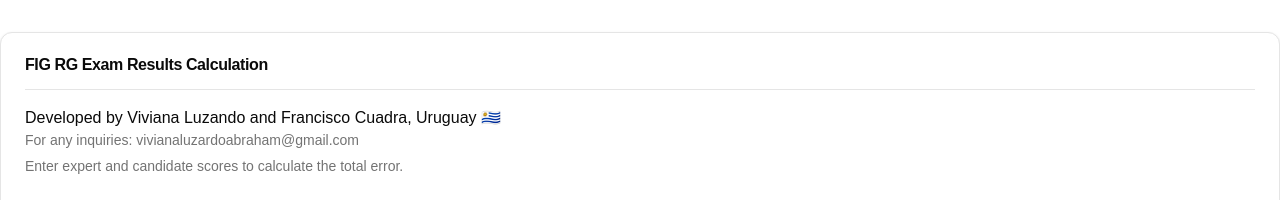
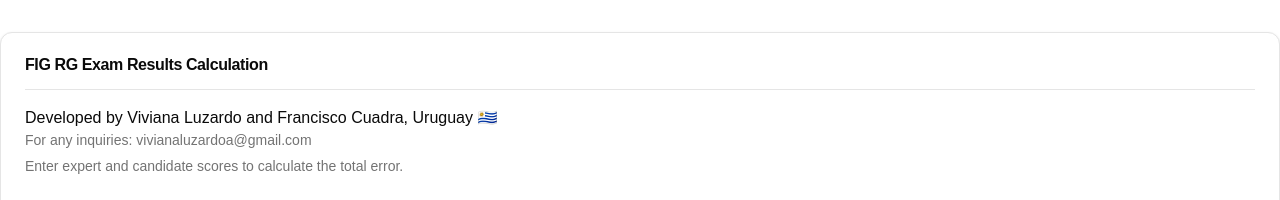
Before and after one commit to Qadra42/fig-dabd-calculator, a Next.js app: page / in a window 1280 px wide. Shown: the top 200 px of the page. Built offline with nearby package versions, Linux system fonts and the light colour scheme.

Commit message:
chore: fix typo

```diff
--- a/src/app/page.tsx
+++ b/src/app/page.tsx
@@ -68,8 +68,8 @@
           <div className="space-y-4">
             <CardTitle>FIG RG Exam Results Calculation</CardTitle>
             <div className="border-t pt-4">
-              <p className="text-base font-medium">Developed by Viviana Luzando and Francisco Cuadra, Uruguay 🇺🇾</p>
-              <p className="text-sm text-muted-foreground">For any inquiries: vivianaluzardoabraham@gmail.com</p>
+              <p className="text-base font-medium">Developed by Viviana Luzardo and Francisco Cuadra, Uruguay 🇺🇾</p>
+              <p className="text-sm text-muted-foreground">For any inquiries: vivianaluzardoa@gmail.com</p>
             </div>
           </div>
           <CardDescription className="mt-4">
```
